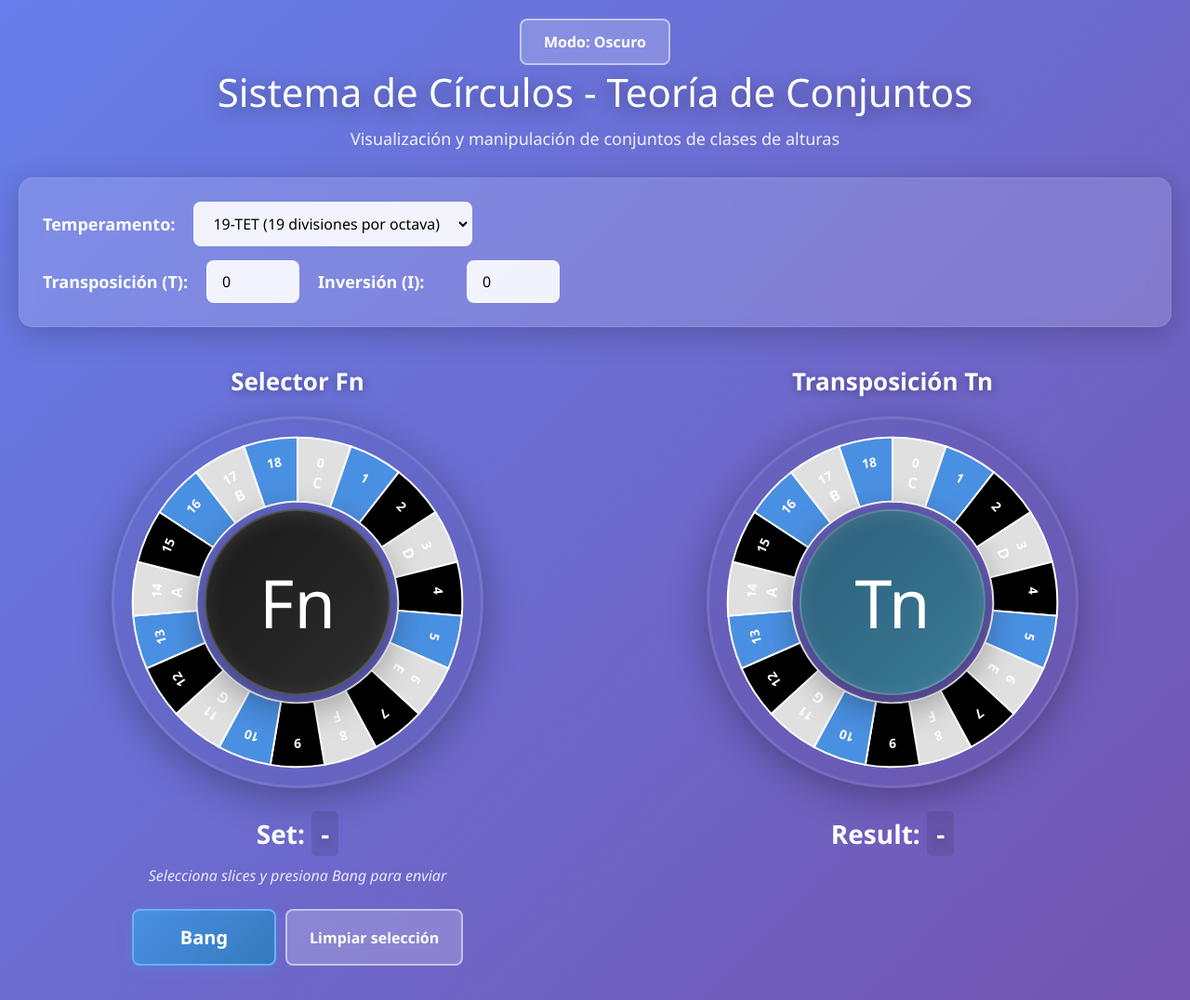
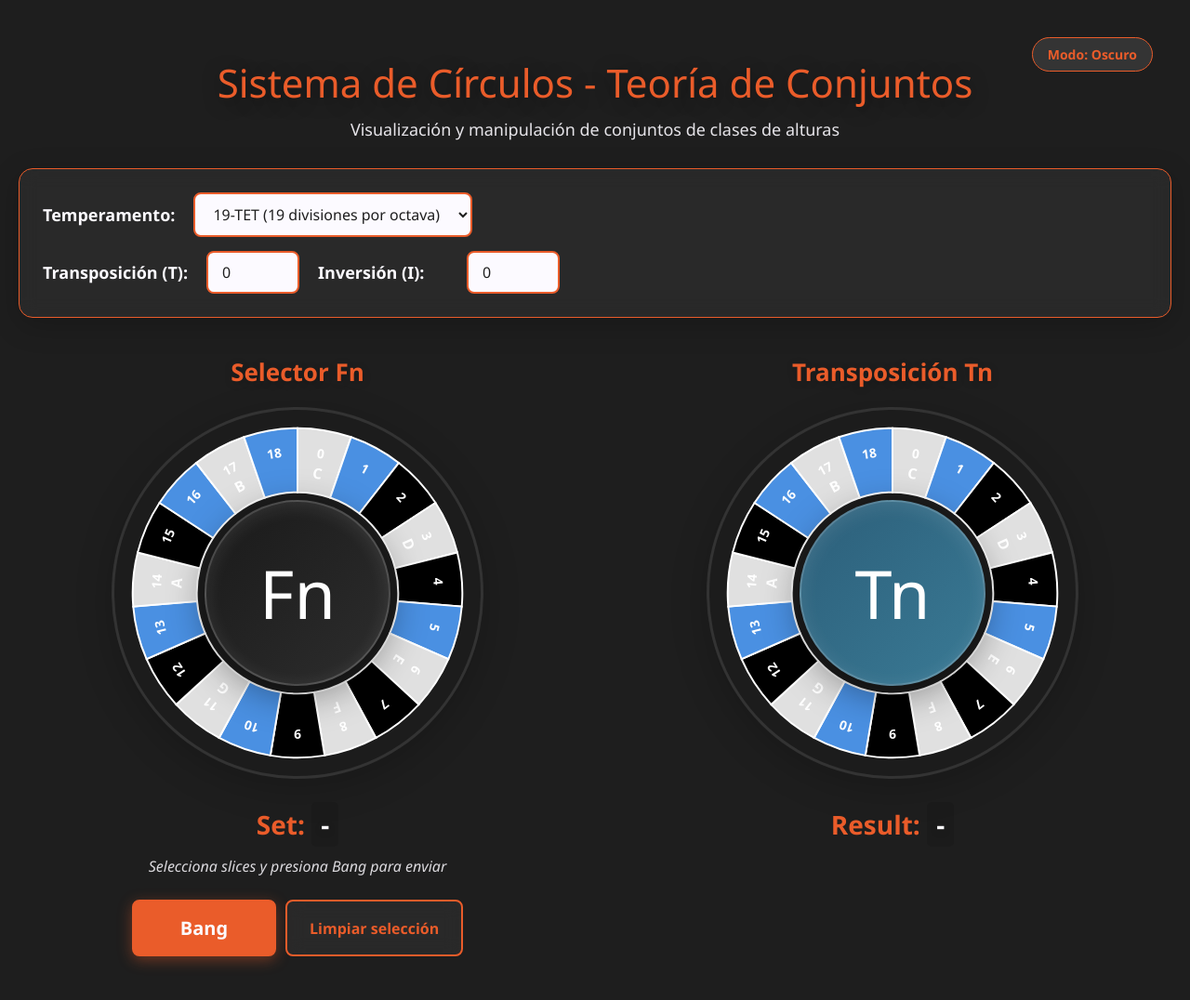
Before and after one commit to Totopo27/circulosConjuntosDeClasesTx, a plain HTML site: page index.html in a window 1280 px wide. Shown: the top 1076 px of the page at 93% size. Drawn offline with Linux system fonts and the light colour scheme.

Commit message:
Add files via upload

```diff
--- a/css/styles.css
+++ b/css/styles.css
@@ -1,4 +1,50 @@
-/* styles.css - Sistema de Círculos */
+/* styles.css - Sistema de Círculos Unificado */
+
+:root {
+    /* Dark Mode (Default) */
+    --bg-main: #1e1e1e;
+    --text-main: #fcfaff;
+    --accent: #ea5c2a;
+    --accent-hover: #d14a1b;
+    --panel-bg: rgba(255, 255, 255, 0.05);
+    --input-bg: #fcfaff;
+    --input-text: #1e1e1e;
+    --border-color: #ea5c2a;
+    --shadow-color: rgba(0, 0, 0, 0.2);
+    --header-shadow: rgba(0, 0, 0, 0.4);
+    --dial-bg: rgba(0, 0, 0, 0.05);
+    --dial-border: rgba(255, 255, 255, 0.1);
+    --center-circle-shadow: rgba(0, 0, 0, 0.4);
+    --center-circle-inset: rgba(255, 255, 255, 0.1);
+    --center-circle-border: rgba(255, 255, 255, 0.2);
+    --info-value-bg: rgba(0, 0, 0, 0.1);
+    --button-bg: rgba(255, 255, 255, 0.05);
+    --button-hover-bg: rgba(255, 255, 255, 0.3);
+    --footer-border: rgba(255, 255, 255, 0.2);
+}
+
+body.light-mode {
+    /* Light Mode Overrides */
+    --bg-main: #fcfaff;
+    --text-main: #1e1e1e;
+    --accent: #ea5c2a;
+    --accent-hover: #d14a1b;
+    --panel-bg: rgba(0, 0, 0, 0.05);
+    --input-bg: #ffffff;
+    --input-text: #1e1e1e;
+    --border-color: #ea5c2a;
+    --shadow-color: rgba(0, 0, 0, 0.1);
+    --header-shadow: rgba(0, 0, 0, 0.1);
+    --dial-bg: rgba(0, 0, 0, 0.03);
+    --dial-border: rgba(0, 0, 0, 0.1);
+    --center-circle-shadow: rgba(0, 0, 0, 0.2);
+    --center-circle-inset: rgba(255, 255, 255, 0.5);
+    --center-circle-border: rgba(0, 0, 0, 0.1);
+    --info-value-bg: rgba(0, 0, 0, 0.05);
+    --button-bg: rgba(0, 0, 0, 0.05);
+    --button-hover-bg: rgba(0, 0, 0, 0.1);
+    --footer-border: rgba(0, 0, 0, 0.1);
+}
 
 /* Reset y base */
 * {
@@ -8,29 +54,62 @@
 body {
     margin: 0;
     padding: 20px;
-    background: linear-gradient(135deg, #667eea 0%, #764ba2 100%);
+    background: var(--bg-main);
     font-family: 'Segoe UI', Tahoma, Geneva, Verdana, sans-serif;
     min-height: 100vh;
-    color: #333;
+    color: var(--text-main);
+    transition: background 0.3s ease, color 0.3s ease;
 }
 
 .main-container {
     max-width: 1400px;
     margin: 0 auto;
+    position: relative;
+}
+
+/* Theme Toggle Button */
+.theme-toggle {
+    position: absolute;
+    top: 20px;
+    right: 20px;
+    background: rgba(255, 255, 255, 0.1);
+    border: 1px solid var(--accent);
+    color: var(--accent);
+    font-size: 14px;
+    font-weight: 600;
+    cursor: pointer;
+    padding: 8px 16px;
+    border-radius: 20px;
+    transition: all 0.3s ease;
+    display: flex;
+    align-items: center;
+    justify-content: center;
+    backdrop-filter: blur(5px);
+    font-family: inherit;
+}
+
+.theme-toggle:hover {
+    background: var(--accent);
+    color: var(--bg-main);
+    transform: translateY(-2px);
+    box-shadow: 0 4px 12px var(--shadow-color);
 }
 
 /* Header */
 .app-header {
     text-align: center;
-    color: white;
+    color: var(--text-main);
     margin-bottom: 30px;
+    padding-top: 40px;
+    /* Space for toggle button */
 }
 
 .app-header h1 {
     font-size: 42px;
     margin: 0 0 10px 0;
-    text-shadow: 0 4px 20px rgba(0,0,0,0.4);
+    text-shadow: 0 4px 20px var(--header-shadow);
     font-weight: 300;
+    color: var(--accent);
 }
 
 .subtitle {
@@ -42,14 +121,15 @@ body {
 
 /* Settings Panel */
 .settings {
-    background: rgba(255,255,255,0.15);
+    background: var(--panel-bg);
     backdrop-filter: blur(10px);
     padding: 25px;
     border-radius: 15px;
     margin-bottom: 40px;
-    color: white;
-    box-shadow: 0 8px 32px rgba(0,0,0,0.2);
-    border: 1px solid rgba(255,255,255,0.1);
+    color: var(--text-main);
+    box-shadow: 0 8px 32px var(--shadow-color);
+    border: 1px solid var(--accent);
+    transition: background 0.3s ease, border-color 0.3s ease;
 }
 
 .settings-row {
@@ -76,8 +156,9 @@ body {
     padding: 10px 15px;
     font-size: 16px;
     border-radius: 8px;
-    border: 2px solid rgba(255,255,255,0.3);
-    background: rgba(255,255,255,0.9);
+    border: 2px solid var(--accent);
+    background: var(--input-bg);
+    color: var(--input-text);
     transition: all 0.3s ease;
     font-family: inherit;
 }
@@ -94,9 +175,9 @@ body {
 .settings-row input:focus,
 .settings-row select:focus {
     outline: none;
-    border-color: #4a90e2;
-    background: white;
-    box-shadow: 0 0 0 3px rgba(74,144,226,0.2);
+    border-color: var(--accent);
+    background: var(--input-bg);
+    box-shadow: 0 0 0 3px rgba(234, 92, 42, 0.2);
 }
 
 /* Circles Grid */
@@ -112,11 +193,11 @@ body {
 }
 
 .circle-title {
-    color: white;
+    color: var(--accent);
     font-size: 26px;
     font-weight: 600;
     margin-bottom: 20px;
-    text-shadow: 0 2px 10px rgba(0,0,0,0.3);
+    text-shadow: 0 2px 10px var(--shadow-color);
 }
 
 /* Dial container */
@@ -125,10 +206,10 @@ body {
     width: 400px;
     height: 400px;
     margin: 0 auto;
-    background: rgba(0,0,0,0.05);
+    background: var(--dial-bg);
     border-radius: 50%;
-    box-shadow: 0 10px 40px rgba(0,0,0,0.3);
-    border: 3px solid rgba(255,255,255,0.1);
+    box-shadow: 0 10px 40px var(--shadow-color);
+    border: 3px solid var(--dial-border);
     /* Asegurar que el contenedor esté perfectamente centrado */
     display: flex;
     align-items: center;
@@ -207,10 +288,10 @@ svg {
     align-items: center;
     color: white;
     font-weight: 300;
-    box-shadow: 0 10px 40px rgba(0,0,0,0.4),
-                inset 0 4px 20px rgba(255,255,255,0.1);
+    box-shadow: 0 10px 40px var(--center-circle-shadow),
+        inset 0 4px 20px var(--center-circle-inset);
     user-select: none;
-    border: 2px solid rgba(255,255,255,0.2);
+    border: 2px solid var(--center-circle-border);
     /* Corrección para centrado perfecto */
     margin: 0;
     z-index: 10;
@@ -234,11 +315,11 @@ svg {
 /* Info section */
 .info {
     margin-top: 30px;
-    color: white;
+    color: var(--text-main);
     font-size: 18px;
 }
 
-.info > div {
+.info>div {
     margin-bottom: 10px;
 }
 
@@ -246,21 +327,22 @@ svg {
     display: inline;
     font-size: 28px;
     font-weight: 700;
+    color: var(--accent);
 }
 
 .info-values {
     display: inline;
     font-size: 28px;
     font-weight: 700;
-    text-shadow: 0 2px 10px rgba(0,0,0,0.3);
-    color: #fff;
-    background: rgba(0,0,0,0.1);
+    text-shadow: 0 2px 10px var(--shadow-color);
+    color: var(--text-main);
+    background: var(--info-value-bg);
     padding: 5px 10px;
     border-radius: 5px;
 }
 
 .instruction {
-    color: white;
+    color: var(--text-main);
     font-size: 16px;
     font-style: italic;
     margin-top: 15px;
@@ -278,10 +360,10 @@ svg {
 
 /* Buttons */
 button {
-    background: rgba(255,255,255,0.2);
+    background: var(--button-bg);
     backdrop-filter: blur(10px);
-    border: 2px solid rgba(255,255,255,0.5);
-    color: white;
+    border: 2px solid var(--accent);
+    color: var(--accent);
     padding: 12px 24px;
     font-size: 16px;
     font-weight: 600;
@@ -292,9 +374,9 @@ button {
 }
 
 button:hover {
-    background: rgba(255,255,255,0.3);
+    background: var(--button-hover-bg);
     transform: translateY(-2px);
-    box-shadow: 0 6px 20px rgba(0,0,0,0.3);
+    box-shadow: 0 6px 20px var(--shadow-color);
 }
 
 button:active {
@@ -302,31 +384,33 @@ button:active {
 }
 
 .bang-button {
-    background: linear-gradient(135deg, #4a90e2 0%, #357abd 100%);
-    border: 2px solid #6ab0f5;
+    background: var(--accent);
+    border: 2px solid var(--accent);
+    color: #fcfaff;
+    /* Always white text on orange button */
     font-size: 20px;
     font-weight: bold;
     padding: 15px 50px;
-    box-shadow: 0 4px 15px rgba(74,144,226,0.4);
+    box-shadow: 0 4px 15px rgba(234, 92, 42, 0.4);
 }
 
 .bang-button:hover {
-    background: linear-gradient(135deg, #357abd 0%, #2a5f9b 100%);
-    box-shadow: 0 6px 25px rgba(74,144,226,0.6);
+    background: var(--accent-hover);
+    box-shadow: 0 6px 25px rgba(234, 92, 42, 0.6);
 }
 
 /* Footer */
 .app-footer {
     text-align: center;
-    color: white;
+    color: var(--text-main);
     margin-top: 50px;
     padding-top: 30px;
-    border-top: 1px solid rgba(255,255,255,0.2);
+    border-top: 1px solid var(--footer-border);
     opacity: 0.8;
 }
 
 .footer-links a {
-    color: white;
+    color: var(--text-main);
     text-decoration: none;
     font-weight: 600;
     transition: opacity 0.3s ease;
@@ -383,7 +467,8 @@ button:active {
         transform: translate(-50%, -50%);
     }
 
-    .fn-circle, .tn-circle {
+    .fn-circle,
+    .tn-circle {
         font-size: 50px;
     }
 
@@ -397,7 +482,8 @@ button:active {
         padding: 15px;
     }
 
-    .info-label, .info-values {
+    .info-label,
+    .info-values {
         font-size: 20px;
     }
 
```
